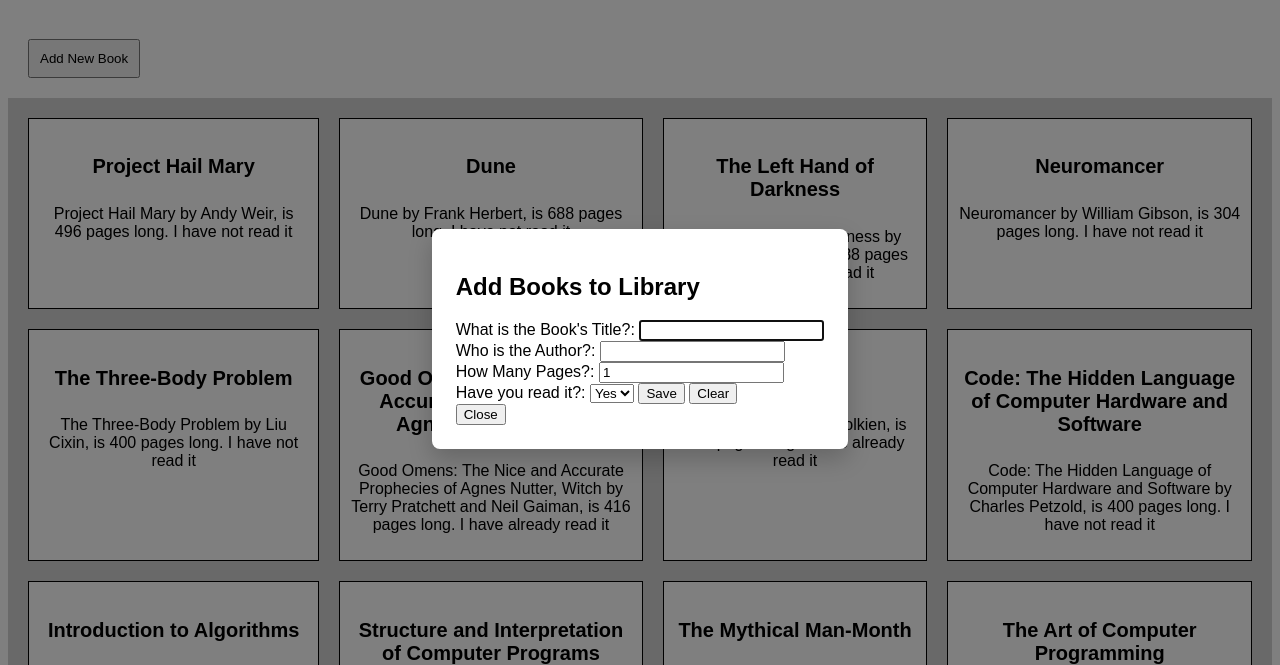
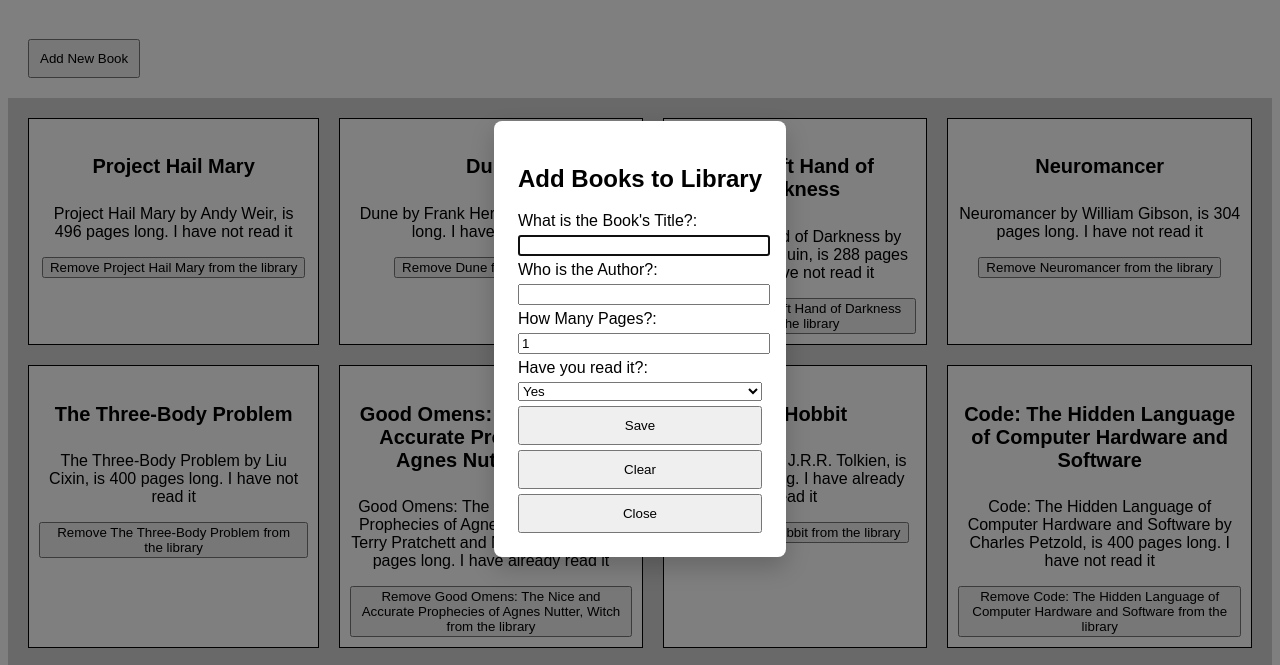
Before and after one commit to rfsjim/odin-library, a plain HTML site: page index.html in a window 1280 px wide. Both pictures are taken after a click on the button "Add New Book". Shown: the part 61-726 px from the top of the page. Drawn offline with Linux system fonts and the light colour scheme.

Commit message:
Feat: Update Form Styling

```diff
--- a/css/style.css
+++ b/css/style.css
@@ -38,3 +38,20 @@ dialog {
 dialog::backdrop {
     background: rgba(0, 0, 0, 0.5);
 }
+
+dialog button {
+    display: block;
+    width: 100%;
+    padding: 10px;
+    margin-top: 5px;
+}
+
+form > * {
+    display: block;
+    width: 100%;
+    margin-top: 5px;
+}
+
+form input[type="reset"], form input[type="submit"] {
+    padding: 10px;
+}
--- a/index.html
+++ b/index.html
@@ -13,10 +13,14 @@
         <dialog id="addBooksModal">
             <h2>Add Books to Library</h2>
             <form action="#" id="addBooksForm">
-                What is the Book's Title?: <input type="text" name="title" id="title"><br>
-                Who is the Author?: <input type="text" name="author" id="author"><br>
-                How Many Pages?: <input type="number" name="pages" id="pages" step="1" value="1"><br>
-                Have you read it?: <select name="read" id="read">
+                <label for="title">What is the Book's Title?: </label>
+                <input type="text" name="title" id="title">
+                <label for="author">Who is the Author?: </label>
+                <input type="text" name="author" id="author">
+                <label for="pages">How Many Pages?: </label>
+                <input type="number" name="pages" id="pages" step="1" value="1">
+                <label for="read">Have you read it?: </label>
+                <select name="read" id="read">
                     <option value="true">Yes</option>
                     <option value="false">No</option>
                 </select>
--- a/js/library.js
+++ b/js/library.js
@@ -39,10 +39,7 @@ addBookForm.addEventListener('submit', (e) => {
         hasBeenRead
     );
 
-    addBookForm.reset();
-
-    clearBooksFromCatalogue();
-    displayBooksFromLibrary();
+    renderCatalogue();
 });
 
 /**
@@ -120,7 +117,6 @@ function displayBooksFromLibrary(libraryArray = myLibrary) {
     libraryArray.forEach(
         (book) => {
             const cardWrapper = document.createElement("div");
-            cardWrapper.dataset.bookId = book.id;
             cardWrapper.classList.add("card");
 
             const cardTitle = document.createElement("h4");
@@ -131,7 +127,13 @@ function displayBooksFromLibrary(libraryArray = myLibrary) {
             cardText.classList.add("card-text");
             cardText.textContent = book.info();
 
-            cardWrapper.append(cardTitle, cardText);
+            const removeBtn = document.createElement("button");
+            removeBtn.classList.add("card-button");
+            removeBtn.id = book.id;
+            removeBtn.textContent = `Remove ${book.title} from the library`;
+            removeBtn.dataset.bookId = book.id;
+
+            cardWrapper.append(cardTitle, cardText, removeBtn);
             fragment.appendChild(cardWrapper);
         }
     );
@@ -228,6 +230,16 @@ function loadBooksIntoLibrary() {
 }
 
 /**
+ * Renders the Catalogue with latest books
+ * @returns {void}
+ */
+function renderCatalogue() {
+    addBookForm.reset();
+    clearBooksFromCatalogue();
+    displayBooksFromLibrary();
+}
+
+/**
  * Run the main function
  */
 function runLibrary() {
```
